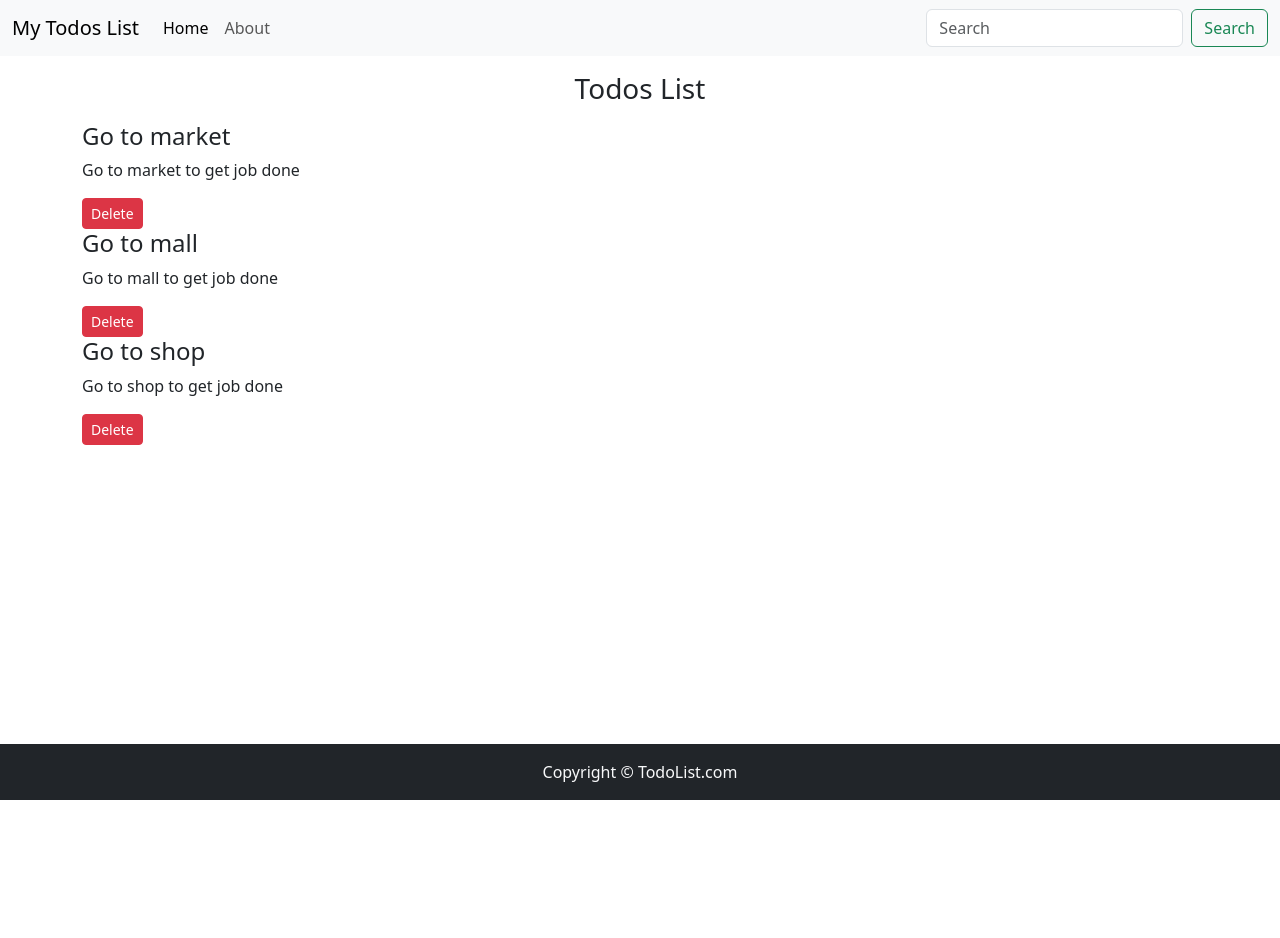
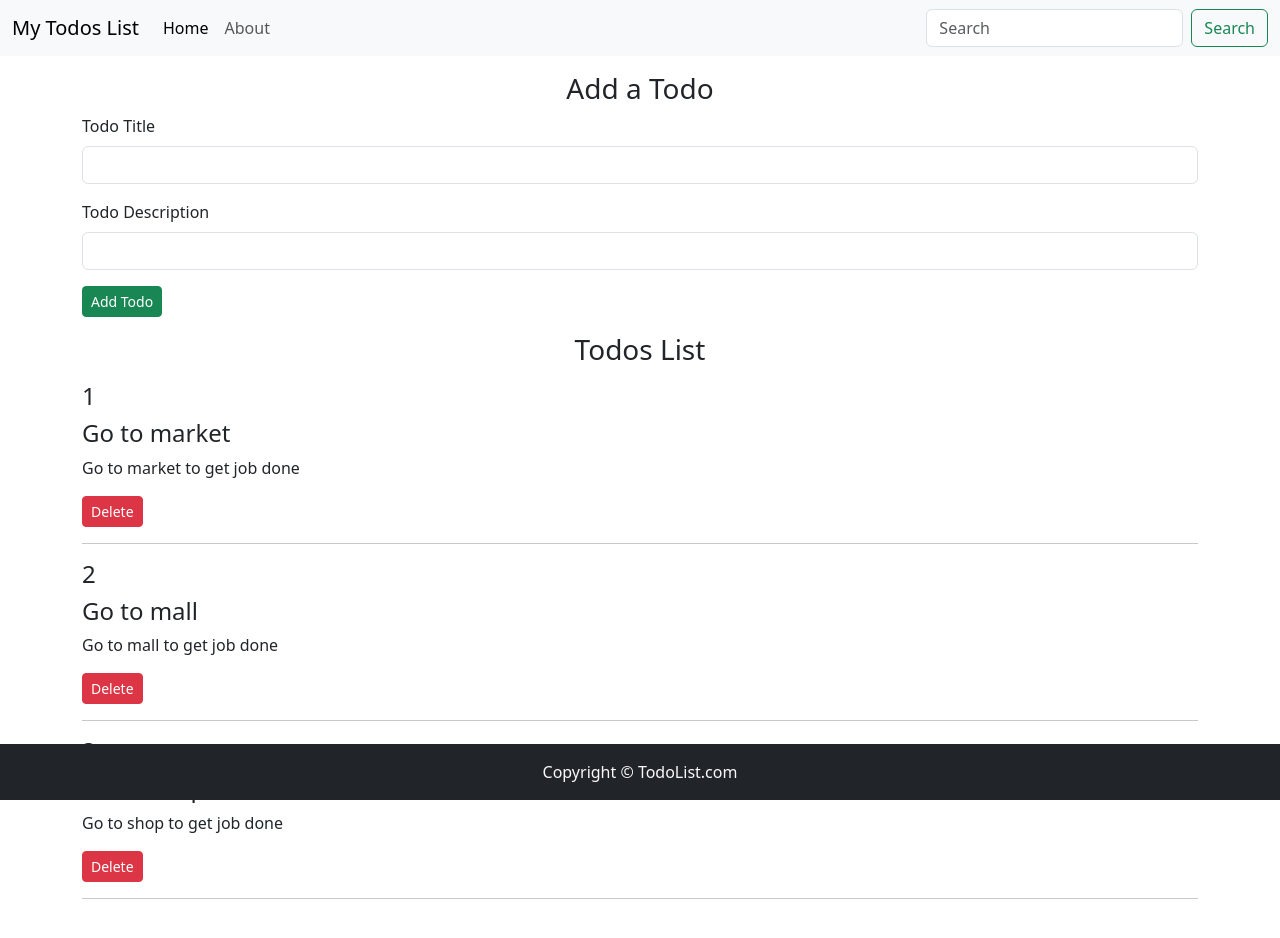
Before and after one commit to anuragkj/React_Basic_Project, a React (Create React App) app in the folder todos-list/: page / in a window 1280 px wide. Shown: the top 938 px of the page. Before the commit the page ends 800 px from the top, so only its background shows below. Built offline with nearby package versions, Linux system fonts and the light colour scheme.

Commit message:
Forms and insertion to array implemented

```diff
--- a/todos-list/src/App.js
+++ b/todos-list/src/App.js
@@ -4,6 +4,7 @@
 import Header from './MyComponents/Header'; //Brackets not put since the export function is default not named
 import {Todos} from './MyComponents/Todos';
 import {Footer} from './MyComponents/Footer';
+import {AddTodo} from './MyComponents/AddTodo';
 import React, { useState } from 'react';
 
 function App() {
@@ -12,6 +13,14 @@
     // todos.splice(index, 1);
     setTodos(todos.filter((e)=>{
       return e!==todo;
+    }))
+  }
+
+  const addTodo = (title, desc) => {
+    setTodos(todos.concat({
+      sno: todos.length>0 ? todos[todos.length-1].sno + 1 : 1,
+      title: title,
+      desc: desc
     }))
   }
   const [todos, setTodos] = useState([
@@ -34,6 +43,7 @@
   return (
     <>
       <Header title={"My Todos List"} searchBar={true}/>
+      <AddTodo addTodo={addTodo}/>
       <Todos todos={todos} onDelete={onDelete}/>
       <Footer/>
     </>
--- /dev/null
+++ b/todos-list/src/MyComponents/AddTodo.js
@@ -0,0 +1,43 @@
+import React, { useState } from "react";
+
+export const AddTodo = (props) => {
+  const [title, setTitle] = useState("");
+  const [desc, setDesc] = useState("");
+
+  const submit = (e) => {
+    e.preventDefault();
+    if(!title || !desc){
+        alert("Title or description can't be left blank")
+    }
+    props.addTodo(title, desc)
+  }
+  return (
+    <div className="container-sm my-3">
+      <h3 className="text-center"> Add a Todo </h3>
+      <form onSubmit={submit}>
+        <div className="mb-3">
+          <label htmlFor="title" className="form-label">
+            Todo Title
+          </label>
+          <input
+            type="text"
+            value={title}
+            onChange={(e)=>{setTitle(e.target.value)}}
+            className="form-control"
+            id="title"
+            aria-describedby="emailHelp"
+          />
+        </div>
+        <div className="mb-3">
+          <label htmlFor="desc" className="form-label">
+            Todo Description
+          </label>
+          <input type="text" value={desc} onChange={(e)=>{setDesc(e.target.value)}} className="form-control" id="desc" />
+        </div>
+        <button type="submit" className="btn btn-sm btn-success">
+          Add Todo
+        </button>
+      </form>
+    </div>
+  );
+};
--- a/todos-list/src/MyComponents/Footer.js
+++ b/todos-list/src/MyComponents/Footer.js
@@ -2,7 +2,7 @@
 
 export const Footer = () => {
   let footerStyle = {
-    position: "absolute",
+    position: "sticky",
     bottom: "0vh",
     width: "100%",
   }
--- a/todos-list/src/MyComponents/TodoItem.js
+++ b/todos-list/src/MyComponents/TodoItem.js
@@ -2,7 +2,8 @@
 
 export const TodoItem = (props) => {
   return (
-    <div>
+    <div className='my-3'>
+      <h4>{props.todo.sno}</h4>
       <h4>{props.todo.title}</h4>
       <p>{props.todo.desc}</p>
       <button className='btn btn-sm btn-danger' onClick={()=>{props.onDelete(props.todo)}}>Delete</button>
--- a/todos-list/src/MyComponents/Todos.js
+++ b/todos-list/src/MyComponents/Todos.js
@@ -2,12 +2,20 @@
 import {TodoItem} from './TodoItem';
 
 export const Todos = (props) => {
+  let myStyle = {
+    minHeight:"60vh"
+  }
   return (
-    <div className="container">
+    <div className="container" style={myStyle}>
       <h3 className='text-center my-3'>Todos List</h3>
       {props.todos.length === 0? <h3>No Todos Available</h3> :
       props.todos.map((todo) =>{
-        return <TodoItem todo={todo} key={todo.sno} onDelete={props.onDelete}/>
+        return (
+          <>
+          <TodoItem todo={todo} key={todo.sno} onDelete={props.onDelete}/>
+          <hr/>
+          </>
+        )
       })
     }
 
```
